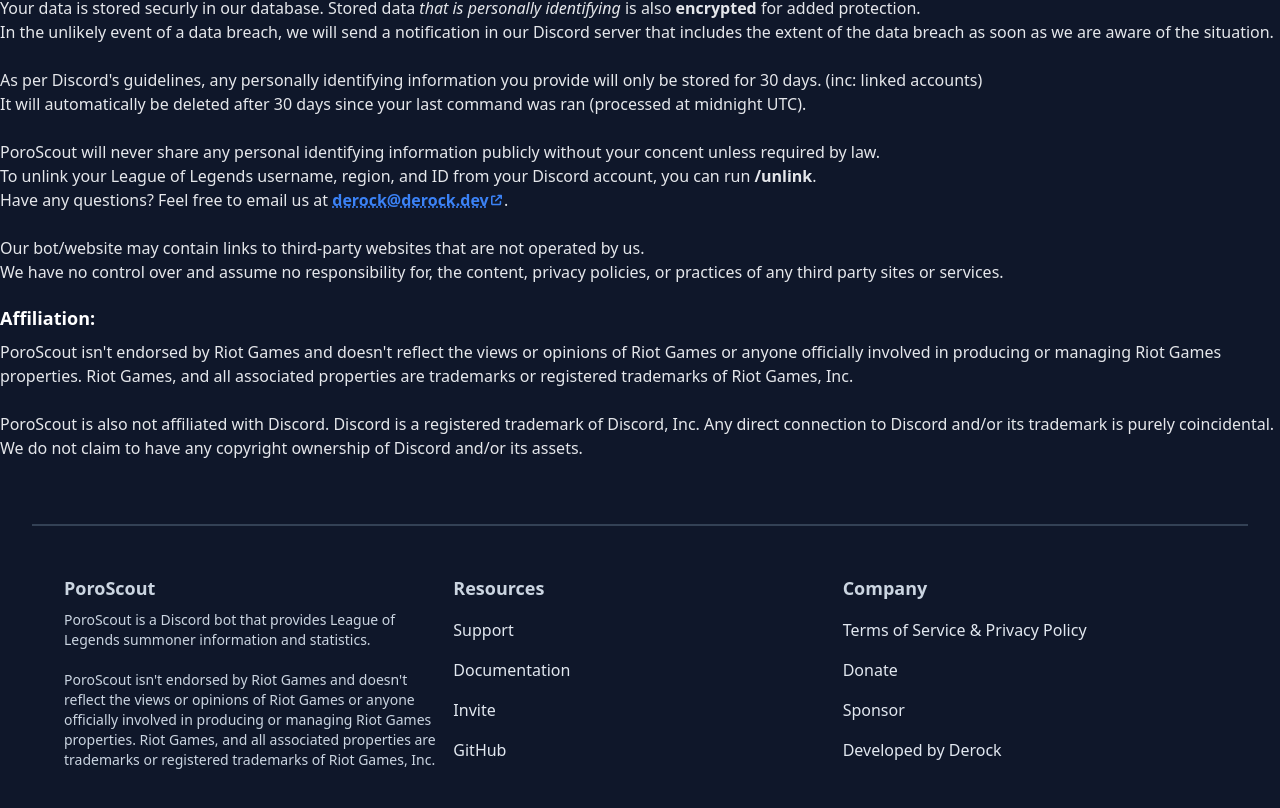
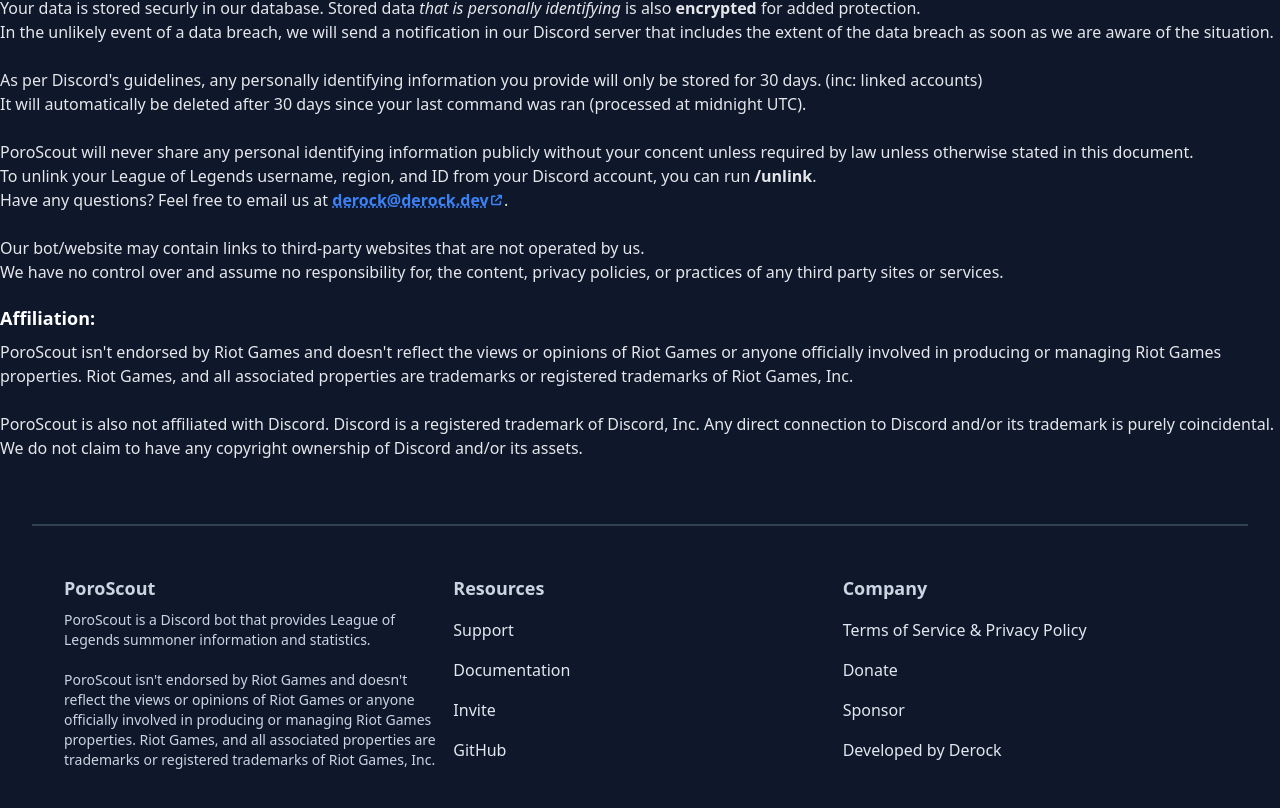
Before and after one commit to Poroscout/website, a Next.js app: page /terms in a window 1280 px wide. Shown: the part 1724-2532 px from the top of the page. Built offline with nearby package versions, Linux system fonts and the light colour scheme.

Commit message:
fix: legal clarification

```diff
--- a/src/app/terms/page.tsx
+++ b/src/app/terms/page.tsx
@@ -173,7 +173,8 @@
             <br />
             <p>
               PoroScout will never share any personal identifying information
-              publicly without your concent unless required by law.
+              publicly without your concent unless required by law unless
+              otherwise stated in this document.
               <br /> To unlink your League of Legends username, region, and ID
               from your Discord account, you can run <strong>/unlink</strong>.
               <br /> Have any questions? Feel free to email us at{" "}
```
